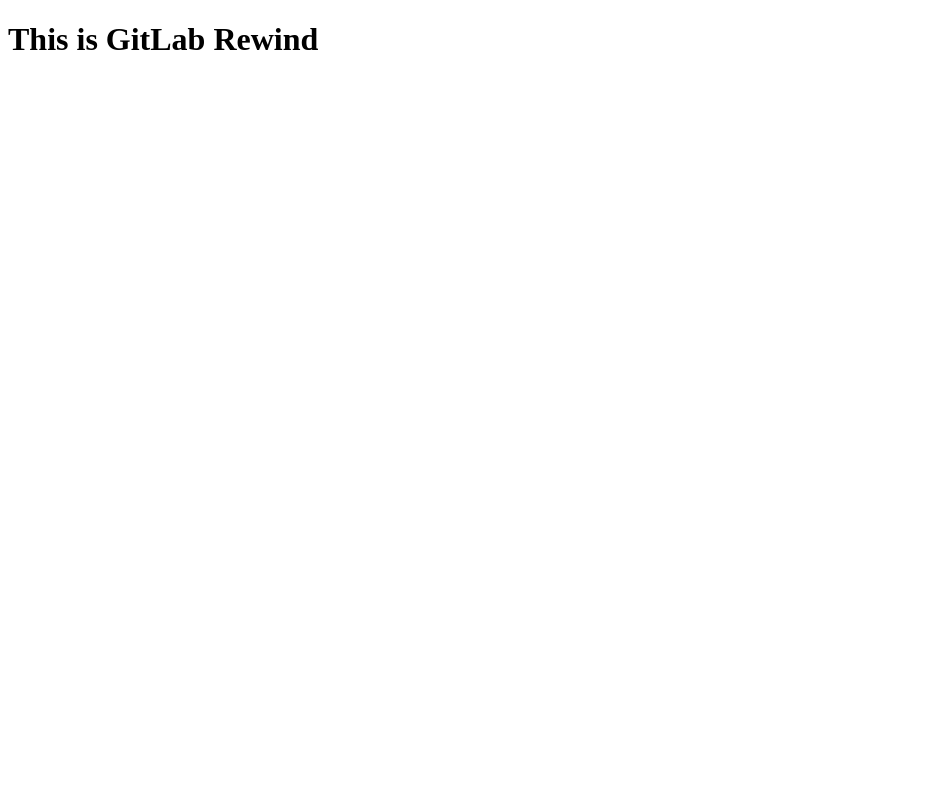
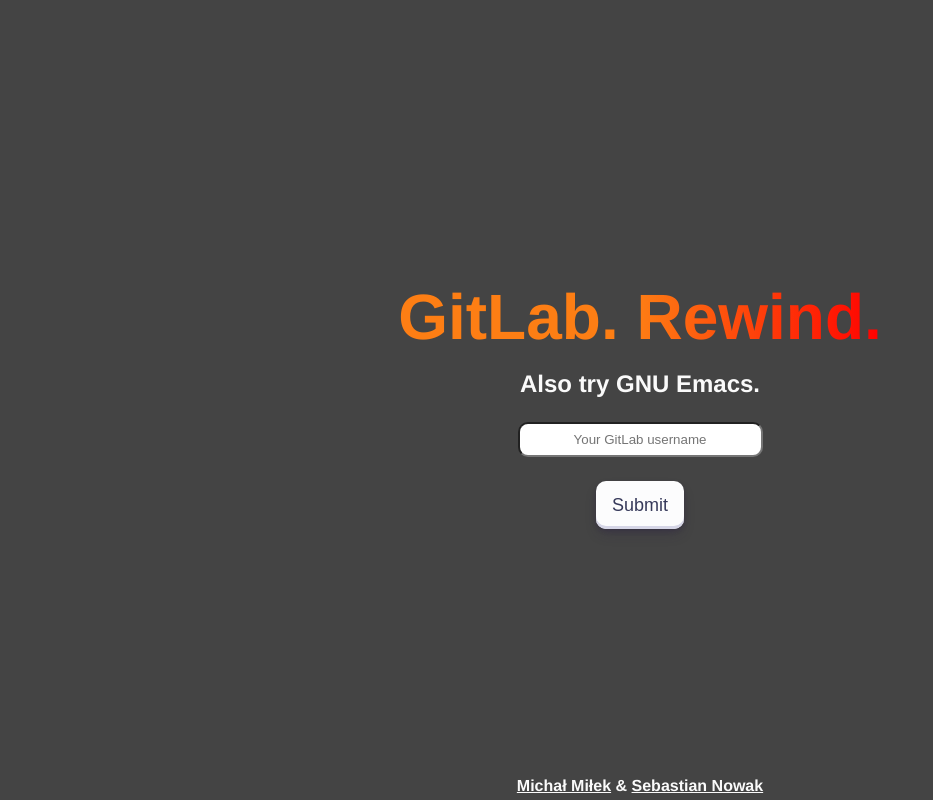
Before and after one commit to SMDevsy/gitlab-rewind, a plain HTML site: page index.html in a window 1280 px wide. Shown: the whole page, without its empty margins (0-933 px from the left). Drawn offline with Linux system fonts and the light colour scheme.

Commit message:
style basic layout, add essential elements, add array of qoutes

```diff
--- a/index.html
+++ b/index.html
@@ -1,5 +1,5 @@
 <!DOCTYPE html>
-<html>
+<html lang="en">
   <head>
     <title>
       GitLab Rewind
@@ -7,7 +7,13 @@
     <link rel="stylesheet" href="style.css">
   </head>
   <body>
-    <h1>This is GitLab Rewind</h1>
+    <div id="flexbox">
+      <h1 id="title"><b>GitLab. <span class="gradient-text">Rewind.</span></b></h1>
+      <h2 id="subtitle">Also try GNU Emacs.</h2>
+      <input type="text" placeholder="Your GitLab username" id="input" minlength="1">
+      <button id="submit">Submit</button>
+      <footer><b><a href="https://gitlab.com/mmilek">Michał Miłek</a> &amp <a href="https://gitlab.com/sebnow91">Sebastian Nowak</a></b></footer>
+    </div>
     <script src="index.js" type="module" defer></script>
   </body>
 </html>
--- a/index.js
+++ b/index.js
@@ -1,5 +1,5 @@
-function main() {
-  alert("Hello");
-}
+let subtitles = [
+  "Also try GNU Emacs",
+  "Wondered about your stats? Wonder no more.",
 
-main();
+]
--- a/style.css
+++ b/style.css
@@ -0,0 +1,95 @@
+*{
+    --background: #444;
+    --text-color: #fafafa;
+    --gitlab-orange: #fd7e14;
+    margin: 0;
+}
+
+#flexbox{
+    position: relative;
+    display: flex;
+    align-items: center;
+    justify-content: center;
+    flex-direction: column;
+    font-family: Helvetica, monospace;
+    background-color: var(--background);
+    color: var(--text-color);
+    min-height: 100vh;
+}
+
+#title{
+    font-size: 4rem;
+    margin: 0.5rem 0;
+    color: var(--gitlab-orange); /*taken from gitlab color scheme*/
+}
+
+.gradient-text{
+    background-image: linear-gradient(90deg, var(--gitlab-orange), red);
+    background-clip: text;
+    color:transparent;
+}
+
+#subtitle{
+    margin: 0.5rem 0;
+}
+
+#input{
+    margin: 1rem 0;
+    padding: 0.5rem 2rem;
+    border-radius: 10px;
+    text-align: center;
+}
+
+#submit {
+  margin: 0.5rem 0 0 0;
+  align-items: center;
+  appearance: none;
+  background-color: #FCFCFD;
+  border-radius: 10px;
+  border-width: 0;
+  box-shadow: rgba(45, 35, 66, 0.4) 0 2px 4px,rgba(45, 35, 66, 0.3) 0 7px 13px -3px,#D6D6E7 0 -3px 0 inset;
+  box-sizing: border-box;
+  color: #36395A;
+  cursor: pointer;
+  display: inline-flex;
+  height: 48px;
+  justify-content: center;
+  line-height: 1;
+  list-style: none;
+  overflow: hidden;
+  padding-left: 16px;
+  padding-right: 16px;
+  position: relative;
+  text-align: left;
+  text-decoration: none;
+  transition: box-shadow .15s,transform .15s;
+  user-select: none;
+  -webkit-user-select: none;
+  touch-action: manipulation;
+  white-space: nowrap;
+  will-change: box-shadow,transform;
+  font-size: 18px;
+}
+
+#submit:focus {
+  box-shadow: #D6D6E7 0 0 0 1.5px inset, rgba(45, 35, 66, 0.4) 0 2px 4px, rgba(45, 35, 66, 0.3) 0 7px 13px -3px, #D6D6E7 0 -3px 0 inset;
+}
+
+#submit:hover {
+  box-shadow: rgba(45, 35, 66, 0.4) 0 4px 8px, rgba(45, 35, 66, 0.3) 0 7px 13px -3px, #D6D6E7 0 -3px 0 inset;
+  transform: translateY(-2px);
+}
+
+#submit:active {
+  box-shadow: #D6D6E7 0 3px 7px inset;
+  transform: translateY(2px);
+}
+
+footer{
+    position: absolute;
+    bottom: 5px;
+}
+
+a{
+    color: var(--text-color);
+}
```
